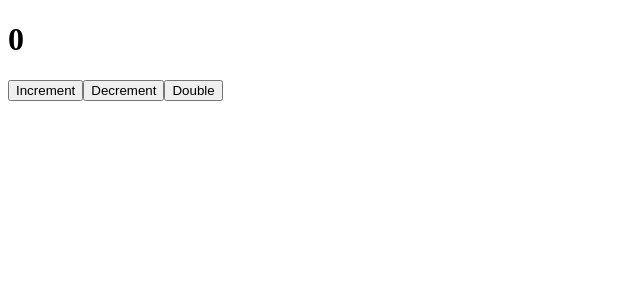
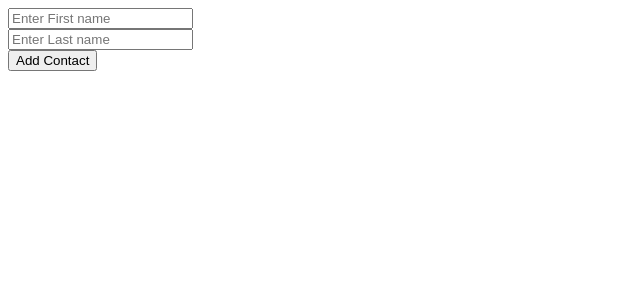
Before and after one commit to Arafat-alim/advanced-react, a React (Vite) app in the folder performance/: page / in a window 1280 px wide. Shown: the top 300 px of the page, without its empty margins (0-640 px from the left). Built offline with nearby package versions, Linux system fonts and the light colour scheme.

Commit message:
contact form created using useState

```diff
--- a/performance/src/App.jsx
+++ b/performance/src/App.jsx
@@ -1,7 +1,7 @@
-import Counter from "./hooks/Counter";
+import InputForm from "./hooks/InputForm";
 
 const App = () => {
-  return <Counter />;
+  return <InputForm />;
 };
 
 export default App;
--- /dev/null
+++ b/performance/src/hooks/InputForm.jsx
@@ -0,0 +1,47 @@
+import React, { useState } from "react";
+
+function InputForm() {
+  const [inputData, setInputData] = useState({ firstName: "", lastName: "" });
+  const [contactData, setContactData] = useState([]);
+
+  const handleChange = (e) => {
+    const { name, value } = e.target;
+    setInputData((prevInput) => ({ ...prevInput, [name]: value }));
+  };
+  const handleSubmit = (e) => {
+    e.preventDefault();
+    setContactData((prevContact) => [...prevContact, inputData]);
+  };
+
+  const contact = contactData.map((contact, index) => (
+    <h1 key={index}>
+      {contact.firstName} {contact.lastName}
+    </h1>
+  ));
+  return (
+    <>
+      <form onSubmit={handleSubmit}>
+        <input
+          type="text"
+          name="firstName"
+          value={inputData.firstName}
+          onChange={handleChange}
+          placeholder="Enter First name"
+        />
+        <br />
+        <input
+          type="text"
+          name="lastName"
+          value={inputData.lastName}
+          onChange={handleChange}
+          placeholder="Enter Last name"
+        />
+        <br />
+        <button>Add Contact</button>
+      </form>
+      {contact}
+    </>
+  );
+}
+
+export default InputForm;
```
